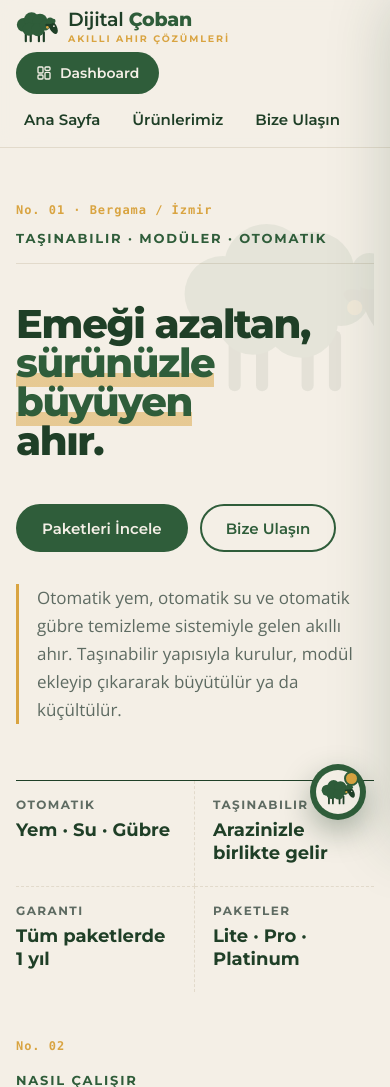
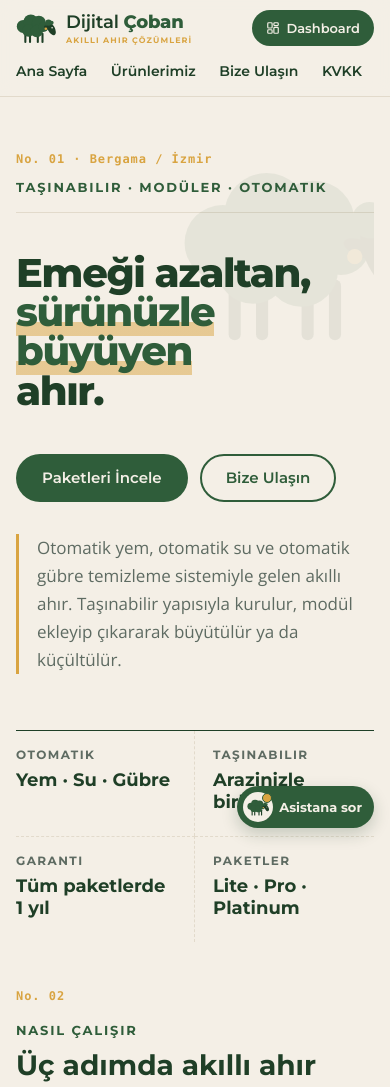
Before and after one commit to XFGQ/SmartLead, a Flask app: page / in a window 390 px wide. Shown: the top 1087 px of the page. Run offline with Flask 3, Linux system fonts and the light colour scheme.

Commit message:
refactor: back to top button, mobile re-design

```diff
--- a/app/templates/index.html
+++ b/app/templates/index.html
@@ -342,6 +342,62 @@ tbody tr:last-child td{border-bottom:0}
   .fab-ikon{width:44px;height:44px}
   .sohbet{width:100%}
 }
+
+/* ---------- Sade asistan (küçük kutu) + yukarı çık ---------- */
+.fab{height:42px;padding:0 14px 0 6px;gap:6px;font-size:13px;box-shadow:0 6px 16px rgba(31,63,39,.22);right:calc(20px + env(safe-area-inset-right,0px));bottom:calc(20px + env(safe-area-inset-bottom,0px))}
+.fab-ikon{width:30px;height:30px}
+.fab-ikon svg{width:22px;height:17px}
+.fab-ikon::after{width:8px;height:8px;border-width:1.5px}
+.perde{background:rgba(31,63,39,.15)}
+.sohbet{top:auto;left:auto;right:calc(20px + env(safe-area-inset-right,0px));bottom:calc(20px + env(safe-area-inset-bottom,0px));
+  width:min(360px,calc(100vw - 32px));height:min(540px,calc(100dvh - 40px));padding:0;
+  background:var(--kagit);backdrop-filter:none;-webkit-backdrop-filter:none;border:1px solid var(--cizgi);border-radius:16px;overflow:hidden;
+  box-shadow:0 12px 32px rgba(31,63,39,.18);transform:translateY(16px) scale(.98);opacity:0;pointer-events:none;transition:transform .25s,opacity .25s}
+#asistan-ac:checked ~ .sohbet{transform:none;opacity:1;pointer-events:auto}
+.s-ust{flex:none;gap:10px;padding:12px 14px;background:var(--orman-koyu)}
+.s-ust .fab-ikon{width:32px;height:32px}
+.s-ust .fab-ikon::after{display:none}
+.s-ust h4{font-size:14px}
+.s-ust small{font-size:11.5px;margin-top:1px}
+.kapat{width:30px;height:30px}
+.kapat svg{width:14px;height:14px}
+.s-govde{min-height:0;padding:14px;gap:8px;background:var(--krem);overscroll-behavior:contain}
+.msj{padding:8px 11px;border-radius:12px;font-size:13.5px}
+.hizli{gap:6px}
+.hizli span{font:600 12px/1 var(--font-govde);padding:7px 10px;border:1px solid var(--cizgi);cursor:pointer}
+.hizli span:hover{border-color:var(--orman)}
+.lead-kart{display:none;padding:10px;gap:6px;border-radius:12px}
+.lead-kart.acik{display:grid}
+.lead-kart b{font-size:12.5px}
+.lead-kart input{font-size:13px;padding:7px 9px;border-width:1px;border-radius:8px}
+.lead-kart .btn{height:34px;font-size:12.5px}
+.lead-kart small{font-size:10.5px}
+.s-alt{flex:none;gap:6px;padding:10px;background:var(--kagit)}
+.s-alt input{font-size:13.5px;padding:9px 13px;border-width:1px;background:var(--krem)}
+.s-alt .btn{height:38px;padding:0 16px;font-size:13px}
+.yukari{position:fixed;right:calc(20px + env(safe-area-inset-right,0px));bottom:calc(72px + env(safe-area-inset-bottom,0px));z-index:70;
+  width:42px;height:42px;border-radius:50%;border:1px solid var(--cizgi);background:var(--kagit);color:var(--orman);cursor:pointer;
+  display:grid;place-items:center;box-shadow:0 6px 16px rgba(31,63,39,.15);opacity:0;pointer-events:none;transform:translateY(8px);transition:opacity .2s,transform .2s,background .2s}
+.yukari.goster{opacity:1;pointer-events:auto;transform:none}
+.yukari:hover{background:var(--orman-acik);border-color:var(--orman)}
+.yukari svg{width:18px;height:18px}
+@media (max-width:750px){
+  .fab{height:42px;padding:0 12px 0 6px;right:16px;bottom:calc(16px + env(safe-area-inset-bottom,0px))}
+  .fab-metin{display:inline}
+  .yukari{right:16px;bottom:calc(66px + env(safe-area-inset-bottom,0px))}
+  .sohbet{right:16px;bottom:calc(16px + env(safe-area-inset-bottom,0px));width:calc(100vw - 32px);height:min(520px,calc(100dvh - 32px))}
+  .menu{width:100%;justify-content:space-between;gap:0;overflow:visible}
+  .menu a{padding:8px 6px;font-size:14px}
+}
+@media (max-width:420px){
+  .ust .ic{gap:10px;min-height:0}
+  .logo svg{width:40px;height:31px}
+  .logo-yazi b{font-size:18px}
+  .logo-yazi small{font-size:8px;letter-spacing:.14em}
+  .btn-panel{height:36px;padding:0 12px;font-size:13px;gap:6px}
+  .btn-panel svg{width:14px;height:14px}
+}
+@media (max-width:380px){.menu a{padding:8px 4px;font-size:13px}.btn-panel{padding:0 10px}}
 @media (prefers-reduced-motion:reduce){*{transition:none!important;scroll-behavior:auto!important}}
 /* ---------- Ana sayfa: tarla defteri düzeni ---------- */
 .kenar-not{display:block;font:600 12px/1 ui-monospace,"SF Mono",Consolas,monospace;letter-spacing:.08em;color:var(--altin);margin-bottom:10px}
@@ -808,7 +864,7 @@ Yapılan düzeltme, silme, yok etme veya anonimleştirme işlemlerinin, kişisel
   </div>
   <div class="s-govde" id="yanitAlani">
     <div class="msj bot">Merhaba! Ben Dijital Çoban asistanıyım. Modüler ahır, paketler, kurulum ve devlet destekleri hakkında sorularınızı yanıtlayabilirim.</div>
-    <div class="hizli"><span>Paketleri karşılaştır</span><span>Modül ekleme</span><span>Hibe bilgisi</span></div>
+    <div class="hizli"><span>Paketleri karşılaştır</span><span>Modül ekleme</span><span>Hibe bilgisi</span><span class="ara-ac">Sizi arayalım</span></div>
     <div class="lead-kart">
       <b>Sizi arayalım</b>
       <div class="satir"><input id="sIsim" placeholder="Ad Soyad" aria-label="Ad Soyad"><input id="sTelefon" placeholder="Telefon" aria-label="Telefon"></div>
@@ -871,7 +927,7 @@ Yapılan düzeltme, silme, yok etme veya anonimleştirme işlemlerinin, kişisel
   if (govde) {
     $('sorButon').addEventListener('click', function () { sor(); });
     $('mesajInput').addEventListener('keydown', function (e) { if (e.key === 'Enter') sor(); });
-    govde.querySelectorAll('.hizli span').forEach(function (s) {
+    govde.querySelectorAll('.hizli span:not(.ara-ac)').forEach(function (s) {
       s.style.cursor = 'pointer';
       s.addEventListener('click', function () { sor(s.textContent); });
     });
@@ -1030,4 +1086,15 @@ Yapılan düzeltme, silme, yok etme veya anonimleştirme işlemlerinin, kişisel
 })();
 </script>
 
+<button class="yukari" type="button" id="yukariBtn" aria-label="Sayfanın başına dön"><svg viewBox="0 0 24 24" fill="none" stroke="currentColor" stroke-width="2.4" stroke-linecap="round" stroke-linejoin="round"><path d="M12 19V5M5 12l7-7 7 7"/></svg></button>
+<script>
+(function(){
+  var b=document.getElementById('yukariBtn');
+  function kontrol(){b.classList.toggle('goster',window.scrollY>400)}
+  window.addEventListener('scroll',kontrol,{passive:true});kontrol();
+  b.addEventListener('click',function(){window.scrollTo({top:0,behavior:'smooth'})});
+  var ara=document.querySelector('.hizli .ara-ac'),lead=document.querySelector('.lead-kart'),gv=document.getElementById('yanitAlani');
+  if(ara&&lead){ara.addEventListener('click',function(){lead.classList.toggle('acik');gv.scrollTop=gv.scrollHeight;});}
+})();
+</script>
 </body></html>
```
